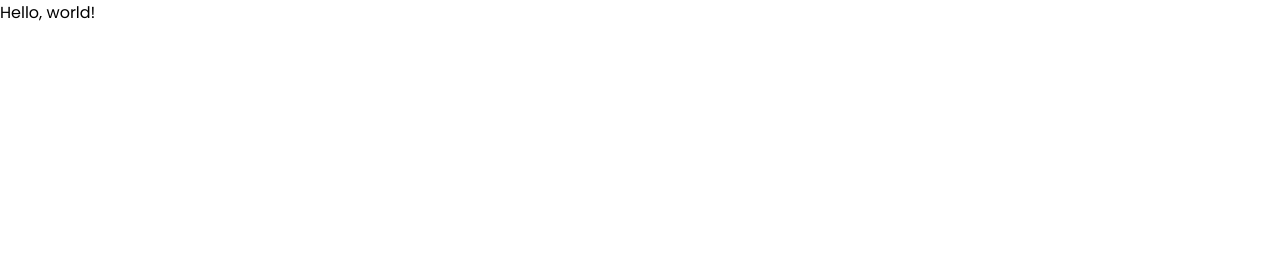
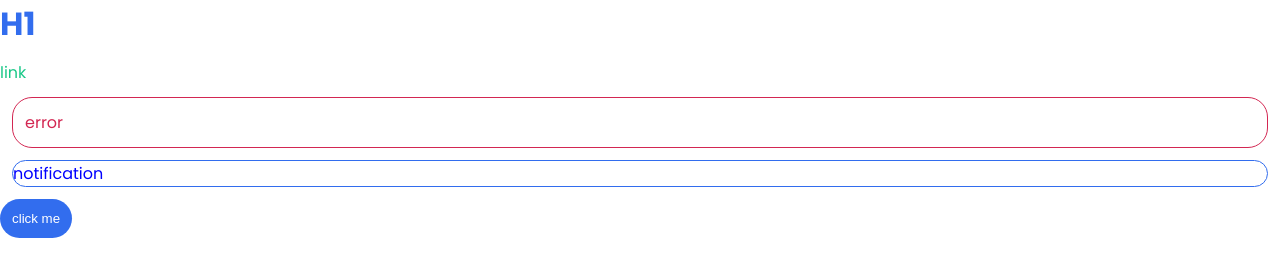
Before and after one commit to Annddreyy/sass-course, a website: page index.html in a window 1280 px wide. Drawn offline with Linux system fonts and the light colour scheme.

Commit message:
feat: lesson 3

```diff
--- a/gulpfile.js
+++ b/gulpfile.js
@@ -11,4 +11,7 @@ function watchTask() {
     watch(['index.scss'], buildStyles)
 }
 
-exports.default = series(buildStyles, watchTask);
+exports.default = series(buildStyles, () => {
+    watchTask();
+    return new Promise(resolve => setTimeout(resolve, 1000));
+});
--- a/index.html
+++ b/index.html
@@ -7,6 +7,10 @@
     <link rel="stylesheet" href="css/index.css">
 </head>
 <body>
-    Hello, world!
+    <h1>H1</h1>
+    <a href="#">link</a>
+    <p class="error">error</p>
+    <p class="notification">notification</p>
+    <button>click me</button>
 </body>
 </html>
--- a/index.scss
+++ b/index.scss
@@ -29,10 +29,46 @@ img {
 	max-width: 100%;
 }
 
-$
+$primary: #326dee;
+$secondary: #1ac888;
+$error: #d32752;
+$info: #f6c31c;
+
+$base-padding: 0.75rem;
+$base-margin: 0.75rem;
+
+$base-border-thickness: 1px;
+$base-border-radius: 20px;
 
 h1 {
-	a {
-		color: red;
-	}
+	color: $primary;
+	margin-bottom: $base-margin;
 }
+
+a {
+	color: $secondary;
+}
+
+button {
+	color: white;
+	border: 0;
+	background: $primary;
+	border-radius: $base-border-radius;
+	padding: $base-padding;
+}
+
+.error {
+	color: $error;
+	border: $base-border-thickness solid $error;
+	margin: $base-margin;
+	padding: $base-padding;
+	border-radius: $base-border-radius;
+}
+
+.notification {
+	color: $secondary;
+	border: $base-border-thickness solid $primary;
+	margin: $base-margin;
+	border-radius: $base-border-radius;
+	color: blue;
+}
```
Also changed, not shown: css/index.css.
